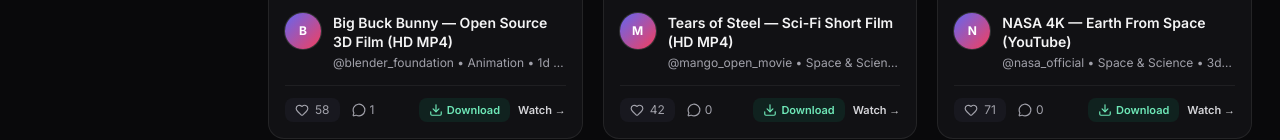
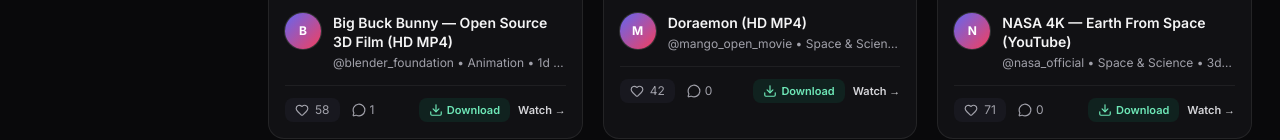
Before and after one commit to haripaji/linkstream-, a plain HTML site: page index.html in a window 1280 px wide. Shown: the part 1038-1178 px from the top of the page. Drawn offline with nearby package versions, Linux system fonts and the light colour scheme.

Commit message:
Update video title and URL in index.html

```diff
--- a/index.html
+++ b/index.html
@@ -759,8 +759,8 @@
         },
         {
           id: 'vid_mp4_tears',
-          title: 'Tears of Steel — Sci-Fi Short Film (HD MP4)',
-          url: 'https://commondatastorage.googleapis.com/gtv-videos-bucket/sample/TearsOfSteel.mp4',
+          title: 'Doraemon (HD MP4)',
+          url: 'https://youtu.be/lkjxlYaEVD0?feature=shared',
           platform: 'direct',
           format: 'long',
           creator: 'mango_open_movie',
```
